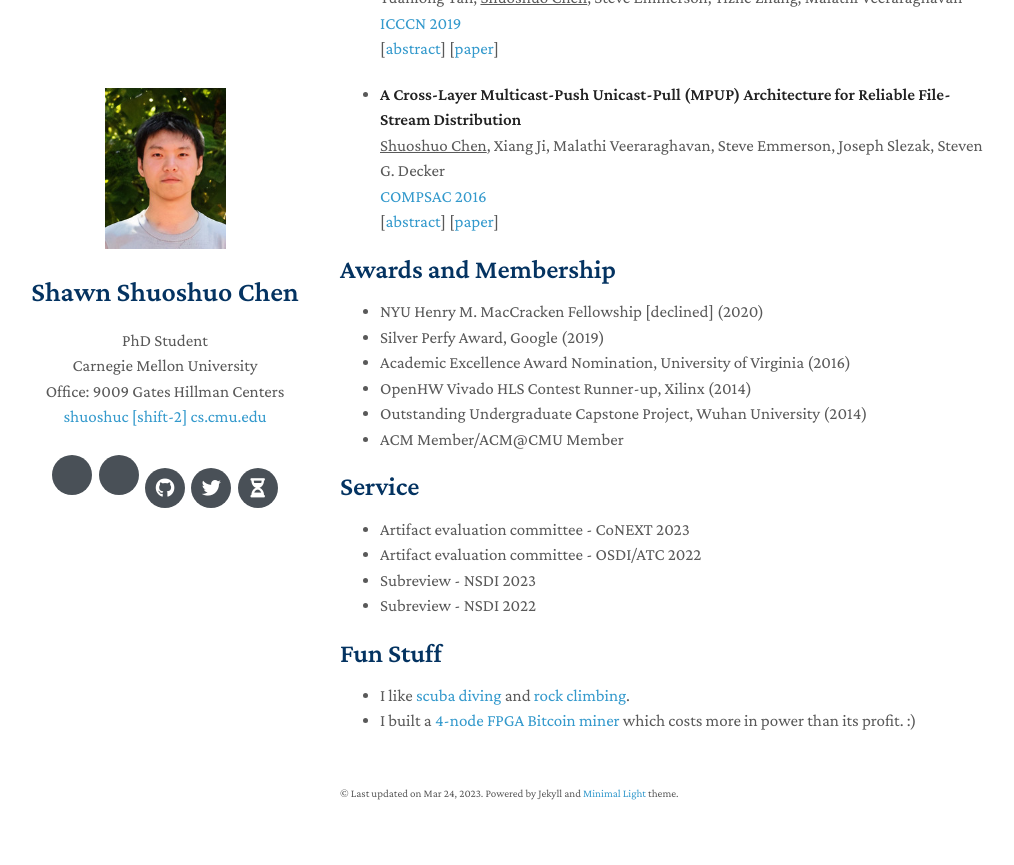
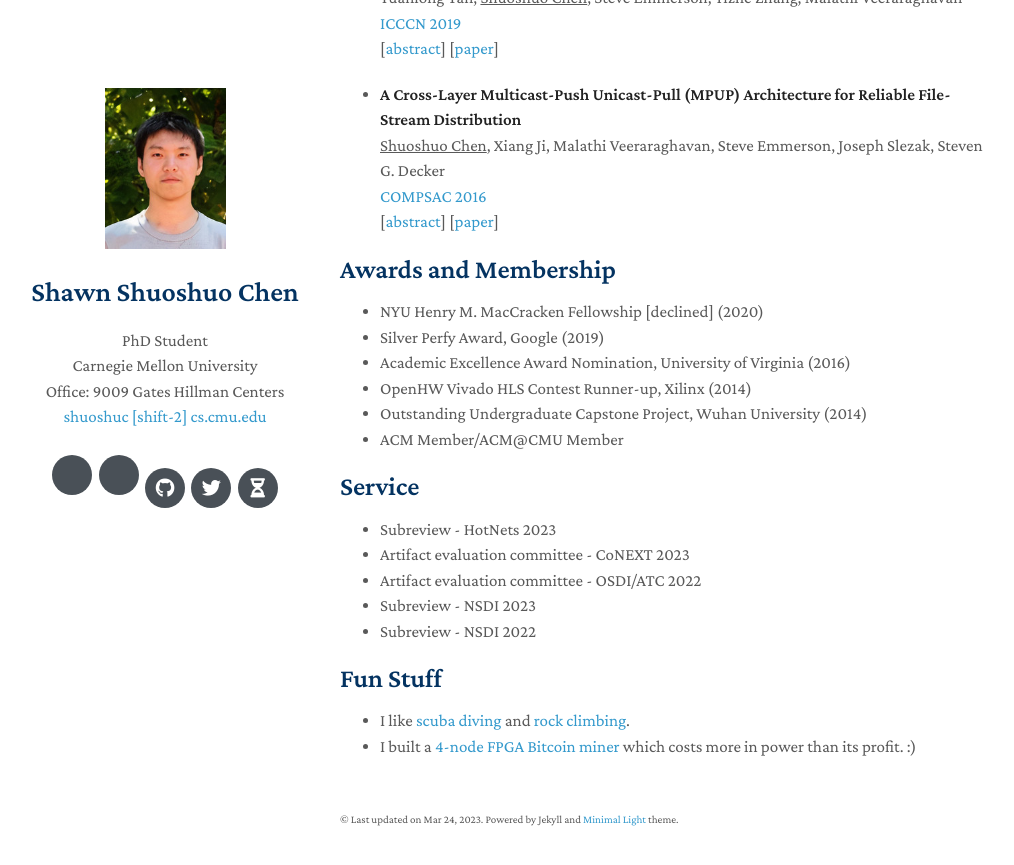
Before and after one commit to shuoshuc/homepage, a Jekyll site: the page built from index.md, in a window 1280 px wide and 900 px high, scrolled down 910 px. Shown: the top 865 px of the window, without its empty margins (130-1144 px from the left). Built offline with Jekyll 4.4.1, drawn with Linux system fonts in a browser that asks for light colours; nearby versions of some CDN libraries; a style sheet for code colours, icons or effects is not loaded.

Commit message:
Update index.md

```diff
--- a/index.md
+++ b/index.md
@@ -55,6 +55,7 @@ I received an MS in Computer Engineering from [University of Virginia](https://w
 
 ## Service
 
+- Subreview - HotNets 2023
 - Artifact evaluation committee - CoNEXT 2023
 - Artifact evaluation committee - OSDI/ATC 2022
 - Subreview - NSDI 2023
```
